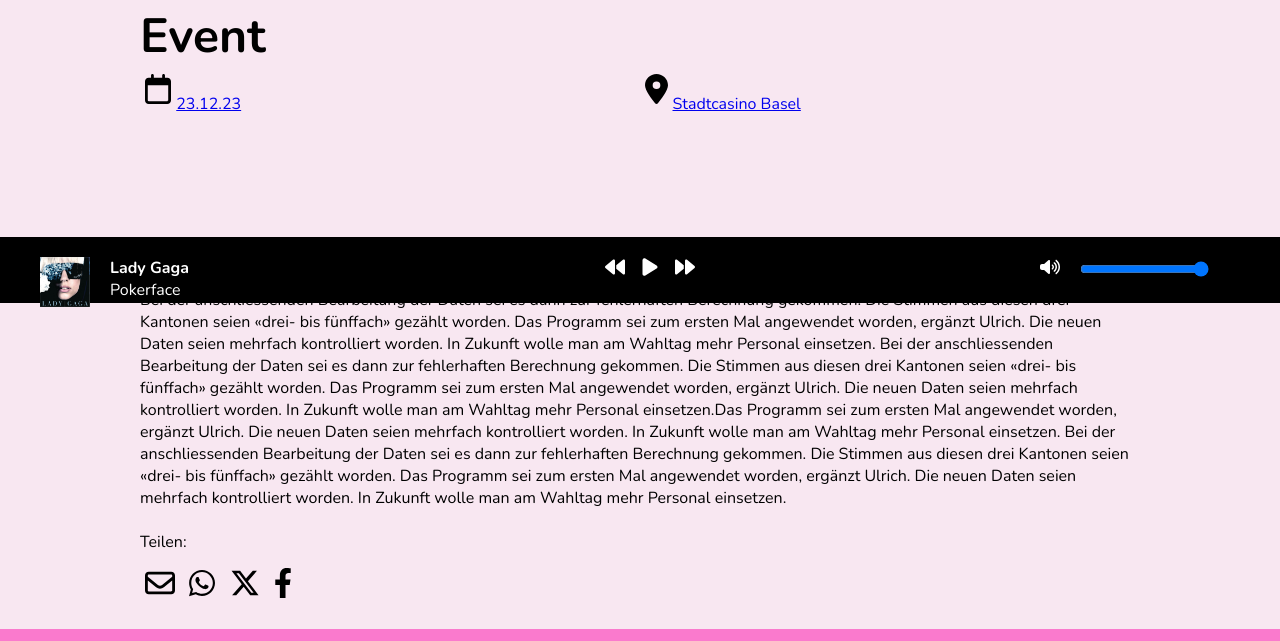
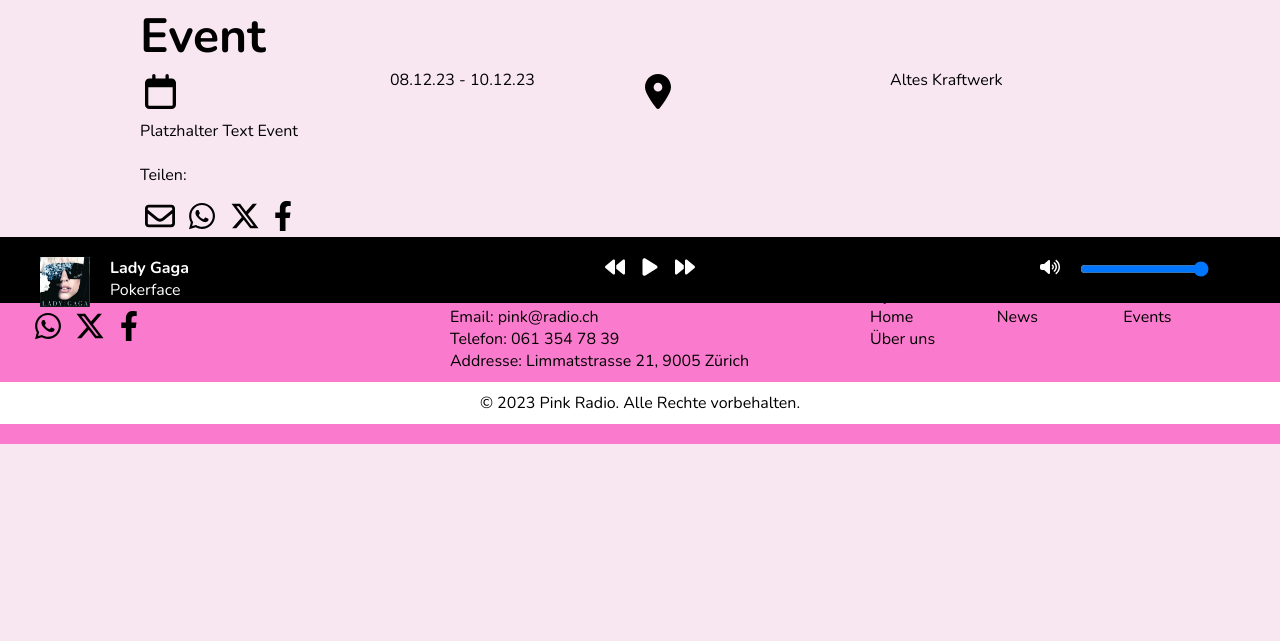
Before and after one commit to noemi1234567/projekt_im5_noemi_leuenberger_mmp21cv, a plain HTML site: page event.html in a window 1280 px wide. Shown: the part 497-1138 px from the top of the page. After the commit the page ends 1006 px from the top, so only its background shows below. Drawn offline with nearby package versions, Linux system fonts and the light colour scheme.

Commit message:
Arbeit an event-Seite
Arbeit an event-Seite + Seiten auf Fehler geckeckt und diese fürs Coaching notiert

```diff
--- a/css/style.css
+++ b/css/style.css
@@ -585,13 +585,17 @@ main {
     border: 1px solid black;
 }
 
-.grid-event {
+.grid-event-neu {
     display: grid;
-    grid-template-columns: repeat(2, 1fr);
-    grid-template-rows: repeat(2, 1fr);
+    grid-template-columns: repeat(4, 1fr);
+    grid-template-rows: 1fr;
     grid-column-gap: 0px;
     grid-row-gap: 0px;
-}
+    }
+    .grid-event-neu-1 { grid-area: 1 / 1 / 2 / 2; }
+    .grid-event-neu-2 { grid-area: 1 / 2 / 2 / 3; }
+    .grid-event-neu-3 { grid-area: 1 / 3 / 2 / 4; }
+    .grid-event-neu-4 { grid-area: 1 / 4 / 2 / 5; }
 
 .ort {
     grid-area: 1 / 1 / 2 / 2;
@@ -1015,8 +1019,11 @@ flex-direction: column;
 }
 
 /* Tablet */
-/* @media only screen and (max-width: 1024px) {
+@media only screen and (max-width: 1024px) {
     body {
-        background-color: green;
+        font-family: 'Nunito', sans-serif; /* Verwende die Google Font für den Text */
+        margin: 0;
+        padding-left: 10px; /* Linker Abstand */
+        padding-right: 10px; /* Rechter Abstand */
     }
-} */
+}
--- a/event.html
+++ b/event.html
@@ -68,22 +68,23 @@
         <h1>Event</h1>
 
         <!-- Design Kalender, Ort und Text -->
-        <div class="grid-event">
-            <div><a href="https://wa.me/41791771988"><img src="images/kalender.svg" class="zeit">23.12.23</a></div>
-            <div><a href="https://wa.me/41791771988"><img src="images/ort.svg" class="ort">Stadtcasino Basel</a></div>
-            <div class="text-event">Bei der anschliessenden Bearbeitung der Daten sei es dann zur fehlerhaften Berechnung gekommen. Die Stimmen
-                aus diesen drei Kantonen seien «drei- bis fünffach» gezählt worden. Das Programm sei zum ersten Mal
-                angewendet worden, ergänzt Ulrich. Die neuen Daten seien mehrfach kontrolliert worden. In Zukunft wolle man
-                am Wahltag mehr Personal einsetzen. Bei der anschliessenden Bearbeitung der Daten sei es dann zur
-                fehlerhaften Berechnung gekommen. Die Stimmen aus diesen drei Kantonen seien «drei- bis fünffach» gezählt
-                worden. Das Programm sei zum ersten Mal angewendet worden, ergänzt Ulrich. Die neuen Daten seien mehrfach
-                kontrolliert worden. In Zukunft wolle man am Wahltag mehr Personal einsetzen.Das Programm sei zum ersten Mal
-                angewendet worden, ergänzt Ulrich. Die neuen Daten seien mehrfach kontrolliert worden. In Zukunft wolle man
-                am Wahltag mehr Personal einsetzen. Bei der anschliessenden Bearbeitung der Daten sei es dann zur
-                fehlerhaften Berechnung gekommen. Die Stimmen aus diesen drei Kantonen seien «drei- bis fünffach» gezählt
-                worden. Das Programm sei zum ersten Mal angewendet worden, ergänzt Ulrich. Die neuen Daten seien mehrfach
-                kontrolliert worden. In Zukunft wolle man am Wahltag mehr Personal einsetzen.</div>
-        </div>
+
+        <div class="grid-event-neu">
+            <div class="grid-event-neu-1">
+                <img src="images/kalender.svg" alt="Kalender Symbol" class="brief-front">
+            </div>
+            <div class="grid-event-neu-2">
+                <p>08.12.23 - 10.12.23</p>
+            </div>
+            <div class="grid-event-neu-3">
+                <img src="images/ort.svg" alt="Ort Symbol" class="brief-front">
+            </div>
+            <div class="grid-event-neu-4">
+                <p>Altes Kraftwerk</p>
+            </div>
+            </div>
+            <p>Platzhalter Text Event</p>
+
         <br>
         <p class="abstand-teilen">Teilen:</p>
         <!-- svg (brief) einbinden mit Link-->
```
